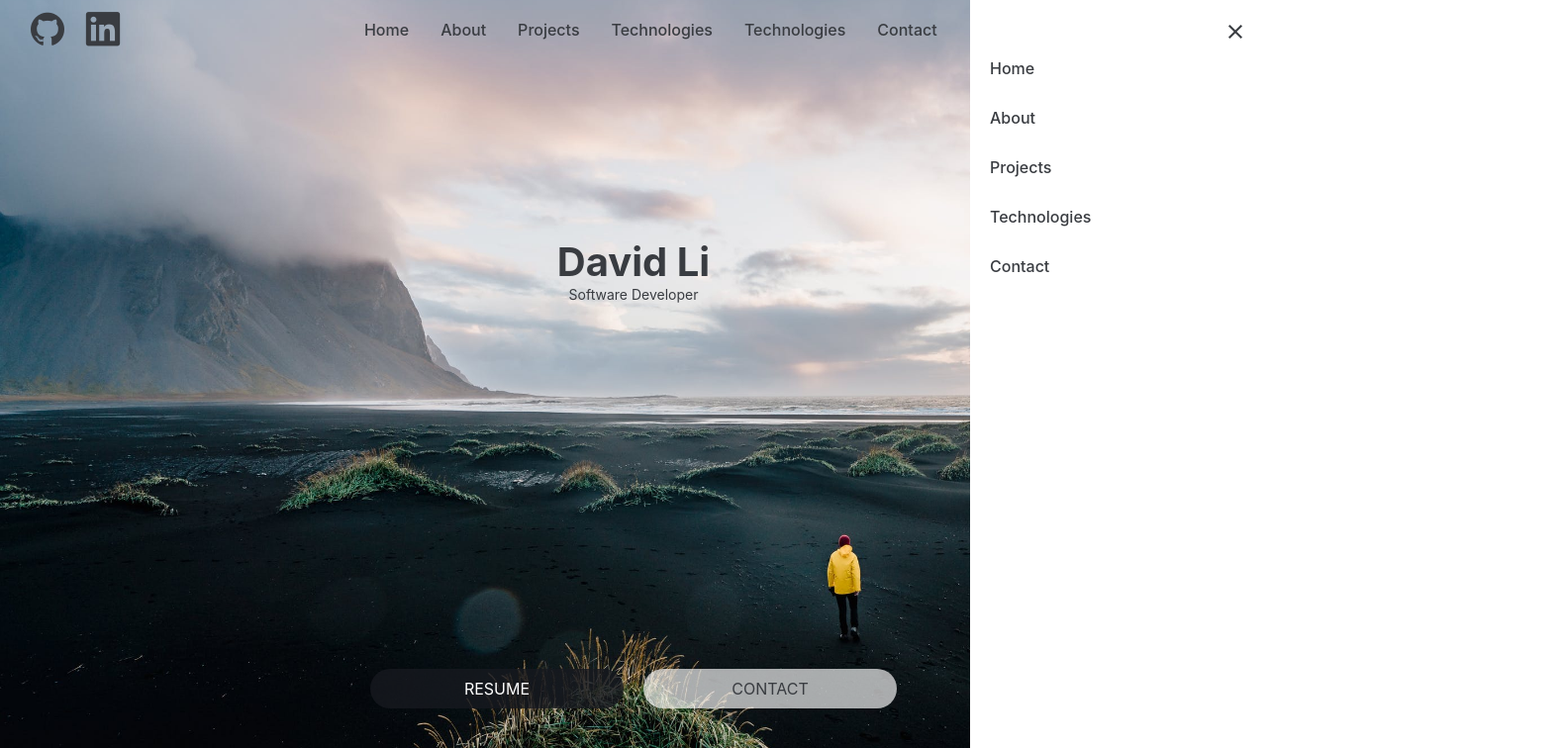
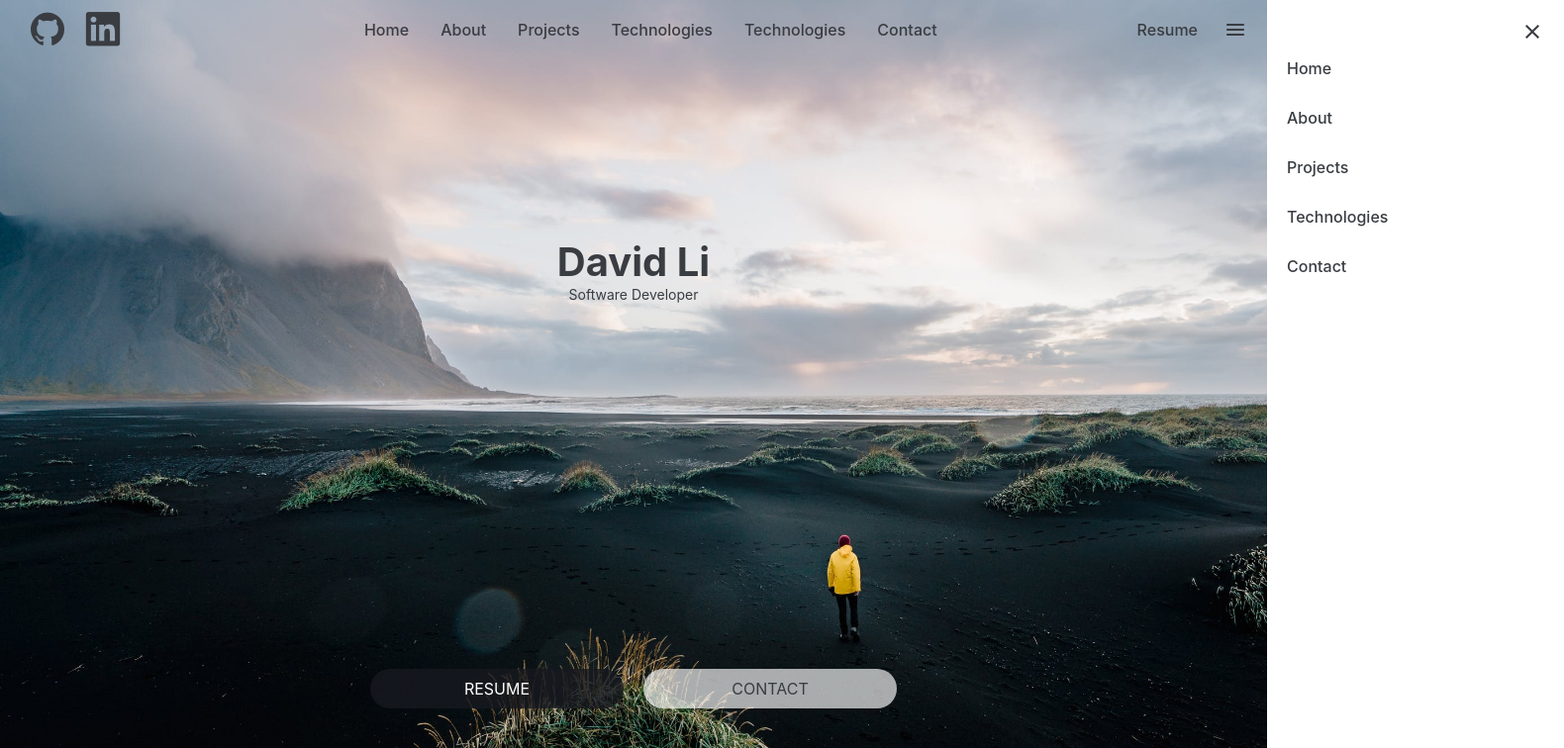
Before and after one commit to davdli/Portfolio, a React (Create React App) app: page / in a window 1280 px wide. Shown: the top 756 px of the page at 99% size, 1580 px wide, since content can reach past the window. Built offline with nearby package versions, Linux system fonts and the light colour scheme.

Commit message:
burger menu opens/closes on click

```diff
--- a/src/components/Header.js
+++ b/src/components/Header.js
@@ -1,4 +1,4 @@
-import React from 'react';
+import React, { useState } from 'react';
 import styled from 'styled-components';
 import {createGlobalStyle} from "styled-components";
 import MenuRoundedIcon from '@mui/icons-material/MenuRounded';
@@ -8,6 +8,8 @@ import resume from '../assets/Resume.pdf';
 import CloseIcon from '@mui/icons-material/Close';
 
 const Header = () => {
+  const [burgerStatus, setBurgerStatus] = useState(false);
+
   return (
     <Container>
       <GlobalStyle />
@@ -36,12 +38,12 @@ const Header = () => {
         </Menu>
         <RightMenu>
           <a href={resume} target="_blank" rel="noreferrer">Resume</a>
-          <CustomMenu />
+          <CustomMenu onClick={() => setBurgerStatus(true)}/>
         </RightMenu>
       </Fade>
-      <BurgerNav>
+      <BurgerNav show={burgerStatus}>
         <CloseWrapper>
-          <CustomClose />
+          <CustomClose onClick={() => setBurgerStatus(false)}/>
         </CloseWrapper>
         <li><a href="#">Home</a></li>
         <li><a href="#">About</a></li>
@@ -125,6 +127,7 @@ const BurgerNav = styled.div`
   display: flex;
   flex-direction: column;
   text-align: start;
+  transform: ${props => props.show ? 'translateX(0)' : 'translateX(100%)'};
   li {
     padding: 15px 0px;
     a {
```
